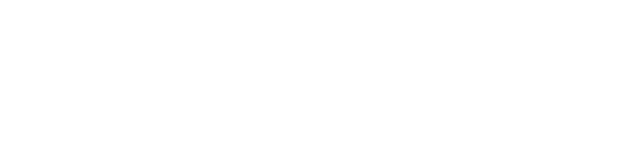
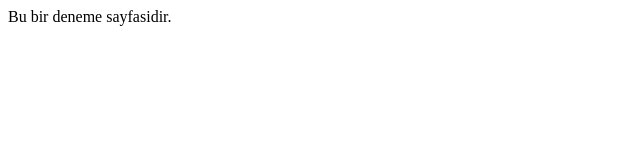
Before and after one commit to efeasan/webtasarimi, a plain HTML site: page index.html in a window 1280 px wide. Shown: the whole page, without its empty margins (0-640 px from the left). Drawn offline with Linux system fonts and the light colour scheme.

Commit message:
guncelle

```diff
--- a/index.html
+++ b/index.html
@@ -1,7 +1,13 @@
 <html>
 
+<head>
 
+</head>
 
+<body>
+    Bu bir deneme sayfasidir.
+
+</body>
 
 
 
```
